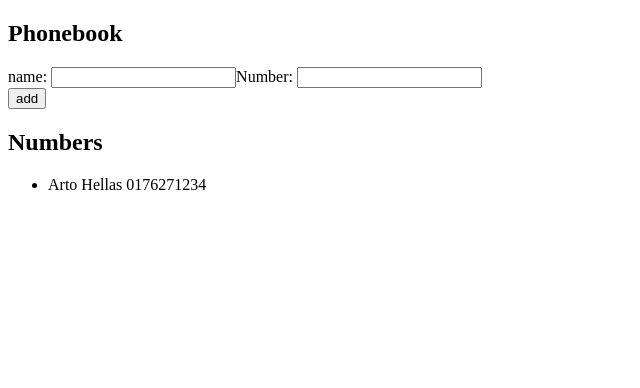
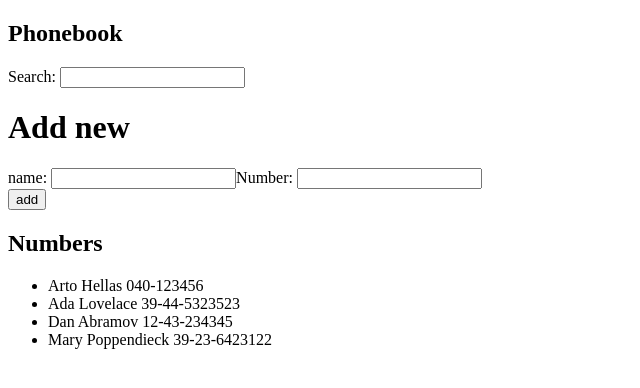
Before and after one commit to Nahin27/full_stack_22, a React (Create React App) app in the folder part2/phonebook/: page / in a window 1280 px wide. Shown: the top 388 px of the page, without its empty margins (0-640 px from the left). Built offline with nearby package versions, Linux system fonts and the light colour scheme; the HTML template or start-up script is replaced by a standard one.

Commit message:
added search functionality

```diff
--- a/part2/phonebook/src/App.js
+++ b/part2/phonebook/src/App.js
@@ -1,13 +1,16 @@
 import { useState } from "react";
 
 const App = () => {
-  const [persons, setPersons] = useState([{
-      name: "Arto Hellas",
-      number: "0176271234",
-    },
+  const [persons, setPersons] = useState([
+    { name: 'Arto Hellas', number: '040-123456', id: 1 },
+    { name: 'Ada Lovelace', number: '39-44-5323523', id: 2 },
+    { name: 'Dan Abramov', number: '12-43-234345', id: 3 },
+    { name: 'Mary Poppendieck', number: '39-23-6423122', id: 4 }
   ])
+
   const [newName, setNewName] = useState('')
   const [newNum, setNewNum] = useState("")
+  const [filterText, setFilterText] = useState("")
 
   // Handles a button click to add a new number
   const addNumber = (event) => {
@@ -39,12 +42,21 @@ const App = () => {
   const numberInput = (event) => {
     setNewNum(event.target.value)
   }
+
+  const searchInput = (event) => {
+    setFilterText(event.target.value)
+  }
   // input handlers end
+
+  const filteredPersons = persons.filter(
+    (person) => person.name.toLowerCase().includes(filterText.toLowerCase())
+  )
 
   return (
     <div>
       <h2>Phonebook</h2>
-
+      Search: <input onChange={searchInput} value={filterText}/>
+      <h1>Add new</h1>
       <form onSubmit={addNumber}>
         <div>
           name: <input onChange={nameInput} value={newName}/>
@@ -57,7 +69,7 @@ const App = () => {
 
       <h2>Numbers</h2>
 
-      <Numbers persons={persons} />
+      <Numbers persons={filteredPersons} />
 
     </div>
   )
```
